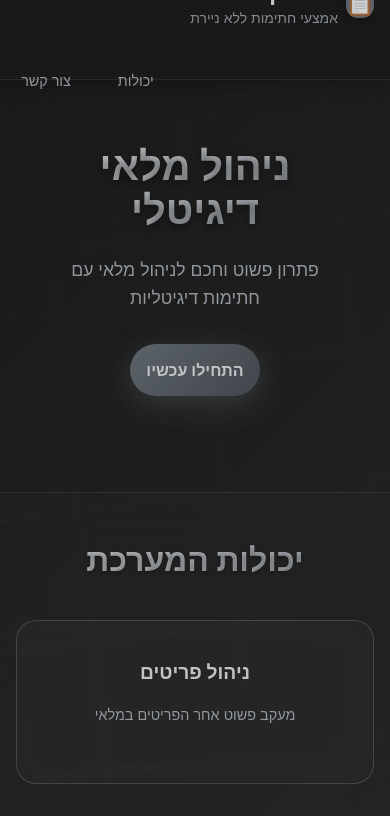
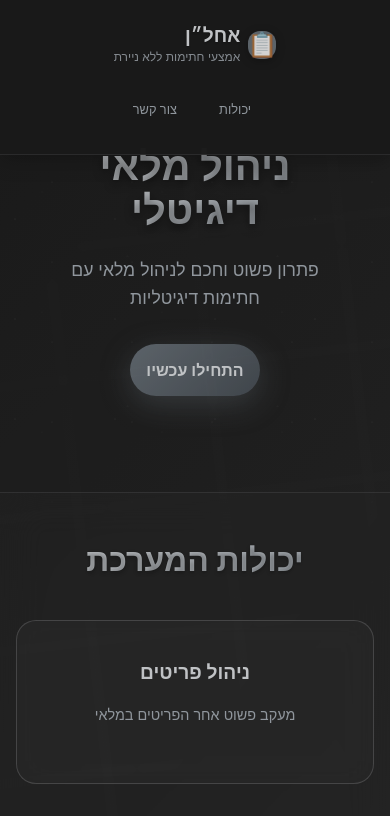
Before and after one commit to eladshoham1/items-frontend, a React (Create React App) app: page / in a window 390 px wide. Shown: the top 816 px of the page. Built offline with nearby package versions, Linux system fonts and the light colour scheme; no server answers; the HTML template or start-up script is replaced by a standard one.

Commit message:
fix small issues in design

```diff
--- a/src/components/landing/LandingPage.css
+++ b/src/components/landing/LandingPage.css
@@ -752,25 +752,55 @@ body {
 }
 
 @media (max-width: 768px) {
+  .top-navigation {
+    height: auto;
+    min-height: 70px;
+  }
+
+  .top-navigation.scrolled {
+    height: auto;
+    min-height: 65px;
+  }
+
   .nav-container {
-    padding: 0 1rem;
+    padding: 0.75rem 1rem;
+    flex-direction: column;
+    gap: 0.75rem;
+    align-items: center;
+    justify-content: center;
+  }
+
+  .nav-brand {
+    order: 1;
+    margin-left: 0;
   }
 
   .nav-links {
+    order: 2;
     gap: 0.5rem;
+    margin-right: 0;
+    justify-content: center;
   }
 
   .nav-link {
-    padding: 0.6rem 1rem;
-    font-size: 0.9rem;
+    padding: 0.5rem 0.8rem;
+    font-size: 0.85rem;
   }
 
   .brand-logo {
     gap: 0.5rem;
   }
 
+  .brand-name {
+    font-size: 1.3rem;
+  }
+
+  .brand-subtitle {
+    font-size: 0.8rem;
+  }
+
   .hero-section {
-    padding: 8rem 1rem 4rem;
+    padding: 9rem 1rem 4rem;
   }
 
   .hero-description {
@@ -816,24 +846,47 @@ body {
 
 @media (max-width: 480px) {
   .top-navigation {
-    padding: 0.8rem 0;
+    padding: 0.5rem 0;
+    height: auto;
+    min-height: 65px;
+  }
+
+  .top-navigation.scrolled {
+    height: auto;
+    min-height: 60px;
   }
 
   .nav-container {
     flex-direction: column;
-    gap: 1rem;
+    gap: 0.5rem;
     align-items: center;
     justify-content: center;
+    padding: 0.5rem 0.75rem;
   }
 
   .nav-brand {
     order: 1;
+    margin-left: 0;
   }
 
   .nav-links {
     order: 2;
     justify-content: center;
-    gap: 1rem;
+    gap: 0.75rem;
+    margin-right: 0;
+  }
+
+  .nav-link {
+    padding: 0.4rem 0.6rem;
+    font-size: 0.8rem;
+  }
+
+  .brand-name {
+    font-size: 1.2rem;
+  }
+
+  .brand-subtitle {
+    font-size: 0.75rem;
   }
 
   .hero-section {
@@ -849,6 +902,45 @@ body {
   .submit-btn {
     align-self: stretch;
     text-align: center;
+  }
+}
+
+/* Extra small screens */
+@media (max-width: 360px) {
+  .top-navigation {
+    height: auto;
+    min-height: 55px;
+  }
+
+  .top-navigation.scrolled {
+    height: auto;
+    min-height: 50px;
+  }
+
+  .nav-container {
+    padding: 0.4rem 0.5rem;
+    gap: 0.4rem;
+  }
+
+  .brand-name {
+    font-size: 1.1rem;
+  }
+
+  .brand-subtitle {
+    font-size: 0.7rem;
+  }
+
+  .nav-link {
+    padding: 0.3rem 0.5rem;
+    font-size: 0.75rem;
+  }
+
+  .nav-links {
+    gap: 0.5rem;
+  }
+
+  .hero-section {
+    padding: 5.5rem 0.25rem 2.5rem;
   }
 }
 
--- a/src/shared/layout/TopHeader.css
+++ b/src/shared/layout/TopHeader.css
@@ -245,8 +245,15 @@
     font-size: var(--font-size-md);
   }
 
+  /* Mobile dropdown positioning */
   .user-menu-dropdown {
-    min-width: 180px;
+    position: fixed;
+    top: 65px;
+    right: var(--spacing-md);
+    left: auto;
+    min-width: 160px;
+    max-width: calc(100vw - 32px);
+    margin-top: 0;
   }
 }
 
@@ -272,6 +279,37 @@
   .logo-title {
     font-size: var(--font-size-sm);
   }
+
+  .user-menu-dropdown {
+    right: var(--spacing-sm);
+    max-width: calc(100vw - 16px);
+  }
+
+  .user-menu-item {
+    padding: var(--spacing-md);
+    font-size: var(--font-size-sm);
+    min-height: 48px;
+  }
+}
+
+@media (max-width: 360px) {
+  .user-menu-dropdown {
+    right: 8px;
+    max-width: calc(100vw - 16px);
+    min-width: 140px;
+  }
+
+  .user-menu-item {
+    padding: var(--spacing-sm) var(--spacing-md);
+    font-size: var(--font-size-sm);
+    gap: var(--spacing-sm);
+    min-height: 44px;
+  }
+
+  .menu-icon {
+    width: 16px;
+    height: 16px;
+  }
 }
 
 /* Dark theme adjustments */
```
